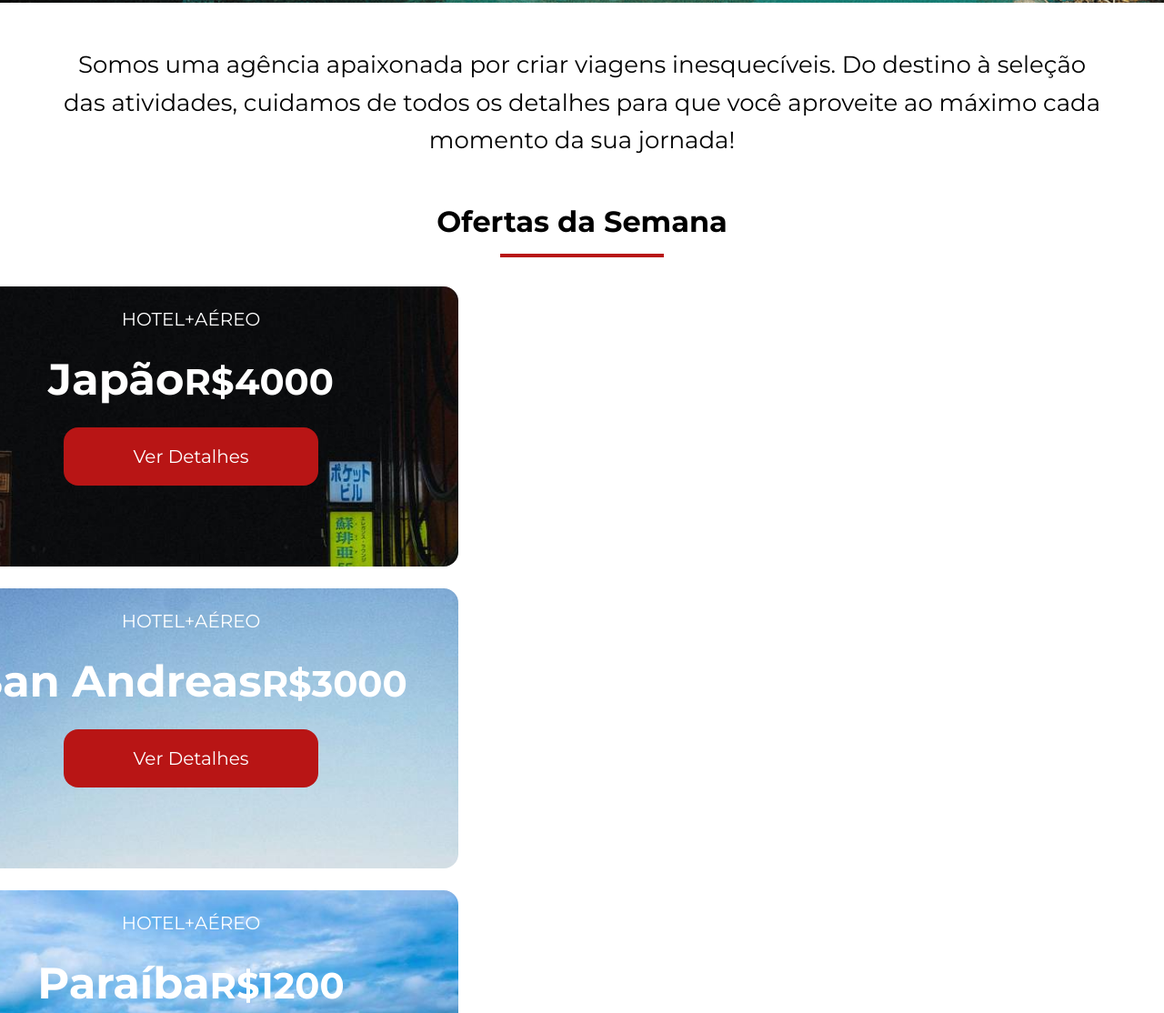
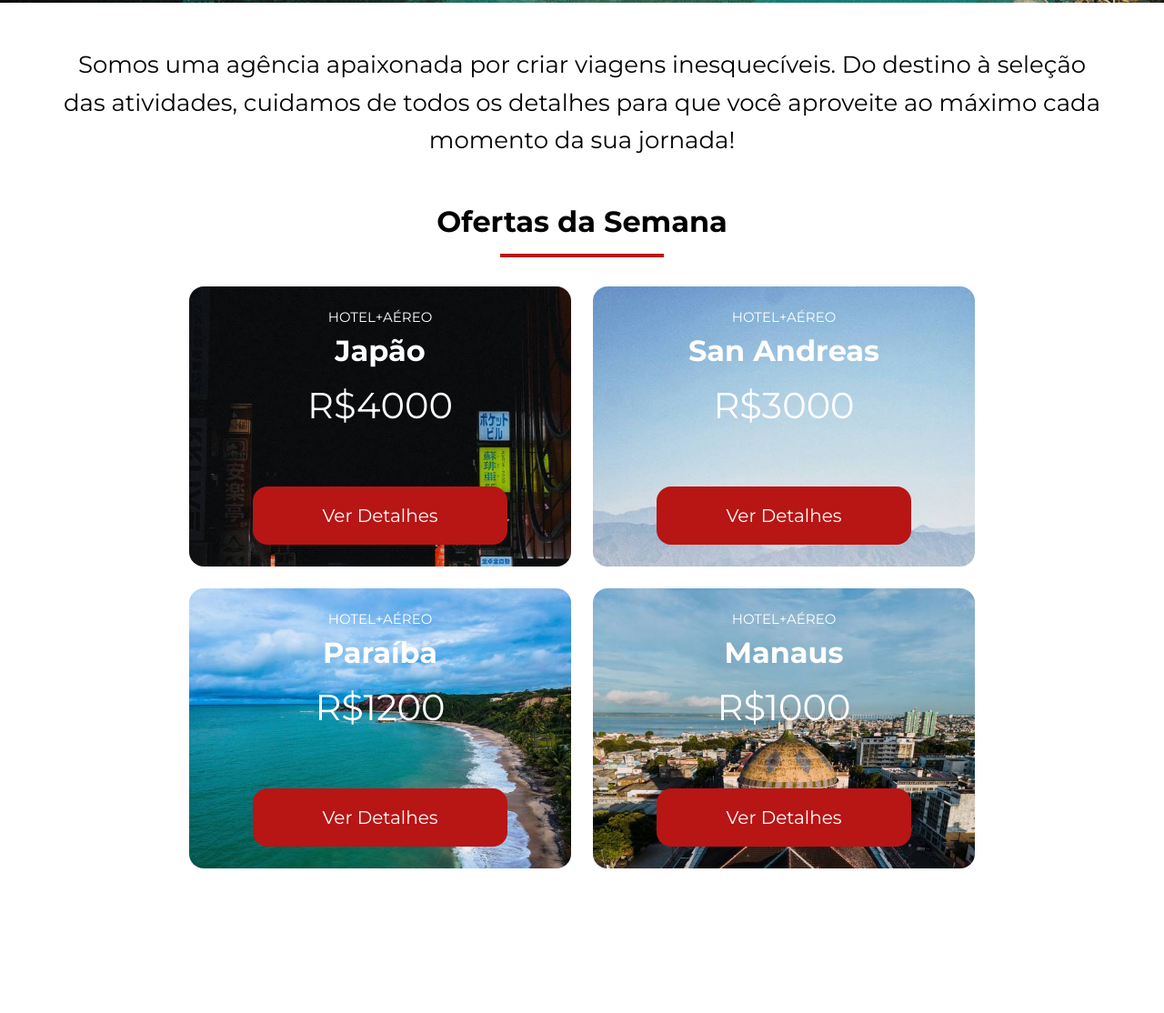
Before and after one commit to raynaracabral/jornada-viagens, a plain HTML site: page index.html in a window 1280 px wide. Shown: the part 757-1871 px from the top of the page at 91% size. After the commit the page ends 1712 px from the top, so only its background shows below. Drawn offline with Linux system fonts and the light colour scheme.

Commit message:
finaliza todos os cards

```diff
--- a/css/global.css
+++ b/css/global.css
@@ -29,7 +29,7 @@
 
 body {
   font-family: Montserrat;
-  font-weight: var(--text-primary-color);
+  font-weight: var(--text-weight);
 }
 .section-tittle h2 {
   font-size: 28px;
@@ -44,7 +44,8 @@ body {
   margin: 16px auto 32px;
 }
 .button {
-  width: 280px;
+  width: 100%;
+  max-width: 280px;
   height: 64px;
   color: var(--text-secondary-color);
   font-weight: var(--tittle-weight);
@@ -60,7 +61,7 @@ body {
   background-color: transparent;
   position: static;
   padding: 0;
-  margin-bottom: 24px;
+  margin-bottom: 16px;
 }
 
 @media screen and (min-width: 768px) {
--- a/css/offers.css
+++ b/css/offers.css
@@ -1,9 +1,17 @@
+.offers {
+  display: flex;
+  flex-direction: column;
+  align-items: center;
+  width: 100%;
+}
 .offers-card {
   display: flex;
   flex-direction: column;
   align-items: center;
   justify-content: center;
   gap: 24px;
+  width: 100%;
+  margin: 0 auto;
 }
 .card {
   color: var(--text-secondary-color);
@@ -14,25 +22,28 @@
   box-sizing: border-box;
   border-radius: 16px;
   text-align: center;
+  display: flex;
+  flex-direction: column;
+  justify-content: space-between;
 }
 .card header {
   display: block;
   position: relative;
 }
 .card header p {
-  font-size: 20px;
+  font-size: 15px;
   font-weight: var(--text-weight);
 }
 
 .card header h3 {
-  font-size: 48px;
+  font-size: 32px;
   font-weight: var(--title-weight);
   margin: 8px 0px 0px;
 }
 .card header span {
-  font-size: 32px;
-  margin-top: 24px;
-  display: inline-block;
+  font-size: 34px;
+  margin-top: 16px;
+  display: block;
 }
 
 .card.japao {
@@ -52,12 +63,8 @@
   background-size: cover;
 }
 
-.card.japao {
-  background: url("../img/img-card-japao.jpg") no-repeat;
-  background-size: cover;
-}
 @media screen and (min-width: 768px) {
-  .offers {
+  .offers-card {
     flex-direction: row;
     flex-wrap: wrap;
     justify-content: center;
@@ -65,31 +72,31 @@
 }
 @media screen and (min-width: 1024px) {
   .offers-card {
-    width: 420px;
+    max-width: 864px;
   }
+
   .card {
-    width: 588px;
-    height: 308px;
+    width: calc((100% - 24px) / 2);
+    max-width: 420px;
+    min-height: 308px;
   }
-  .card header h3 {
-    font-size: 48px;
-    font-weight: var(--title-weight);
-    margin: 8px 0px 0px;
-  }
+
   .card header span {
     font-size: 40px;
-    margin-top: 24px;
-    display: inline-block;
   }
 }
+
 @media screen and (min-width: 1440px) {
   .offers-card {
-    width: 588px;
+    max-width: 1200px;
+  }
+
+  .card {
+    max-width: 588px;
   }
 }
 @media screen and (min-width: 1920px) {
   .offers-card {
-    width: 1250px;
-    margin: 0 auto;
+    max-width: 1200px;
   }
 }
--- a/index.html
+++ b/index.html
@@ -64,7 +64,8 @@
         <article class="card japao">
           <header>
             <p>HOTEL+AÉREO</p>
-            <h3>Japão<span>R$4000</span></h3>
+            <h3>Japão</h3>
+            <span>R$4000</span>
           </header>
           <footer>
             <a href="" class="button">Ver Detalhes</a>
@@ -73,7 +74,8 @@
         <article class="card san-andreas">
           <header>
             <p>HOTEL+AÉREO</p>
-            <h3>San Andreas<span>R$3000</span></h3>
+              <h3>San Andreas</h3>
+              <span>R$3000</span>
           </header>
           <footer>
             <a href="" class="button">Ver Detalhes</a>
@@ -82,7 +84,8 @@
         <article class="card paraiba">
           <header>
             <p>HOTEL+AÉREO</p>
-            <h3>Paraíba<span>R$1200</span></h3>
+            <h3>Paraíba</h3>
+            <span>R$1200</span>
           </header>
           <footer>
             <a href="" class="button">Ver Detalhes</a>
@@ -91,7 +94,8 @@
         <article class="card manaus">
           <header>
             <p>HOTEL+AÉREO</p>
-            <h3>Manaus<span>R$1000</span></h3>
+            <h3>Manaus</h3>
+            <span>R$1000</span>
           </header>
           <footer>
             <a href="" class="button">Ver Detalhes</a>
```
